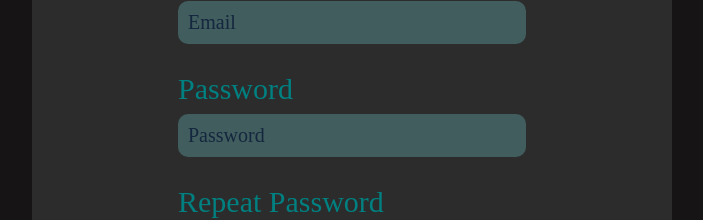
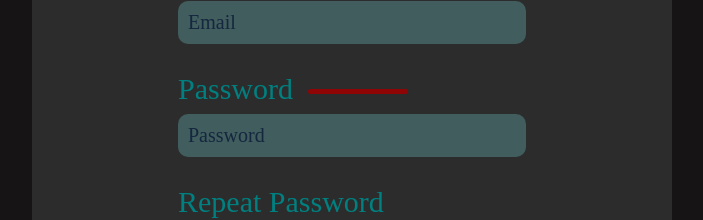
Before and after one commit to Watashinokao/react, a React (Vite) app: page /ReactHookForm in a window 1280 px wide. Shown: the part 367-587 px from the top of the page, without its empty margins (288-991 px from the left). Built offline with nearby package versions, Linux system fonts and the light colour scheme.

Commit message:
feat: add show password complexity

```diff
--- a/src/components/ReactHookForm/ReactHookForm.tsx
+++ b/src/components/ReactHookForm/ReactHookForm.tsx
@@ -1,4 +1,4 @@
-import React from 'react';
+import React, { FormEvent, useState } from 'react';
 import classes from '../UncontrolledForm/UncontrolledForm.module.css';
 import { SubmitHandler, useForm } from 'react-hook-form';
 import { schema } from '../../schema/schema';
@@ -20,6 +20,12 @@ interface Schema {
   terms_conditions: boolean;
 }
 const ReactHookForm = () => {
+  const [password, setPassword] = useState('');
+  console.log(password.length);
+
+  const handleChange = (event: FormEvent<HTMLInputElement>) => {
+    setPassword(event.currentTarget.value);
+  };
   const navigate = useNavigate();
   const { setCard } = dataSlice.actions;
   const dispatch = useAppDispatch();
@@ -59,8 +65,21 @@ const ReactHookForm = () => {
         <div>{errors.email?.message}</div>
       </label>
       <label>
-        Password{' '}
+        Password
+        <div
+          className={classes.password}
+          style={{
+            backgroundColor:
+              password.length < 5
+                ? '#8f0404'
+                : errors.password?.message || password.length < 8
+                  ? '#9a9208'
+                  : '#098f04',
+          }}
+        ></div>
         <input
+          value={password}
+          onInput={(event) => handleChange(event)}
           {...register('password')}
           type={'password'}
           placeholder={'Password'}
--- a/src/components/UncontrolledForm/UncontrolledForm.module.css
+++ b/src/components/UncontrolledForm/UncontrolledForm.module.css
@@ -49,5 +49,13 @@
     height: 40px;
     font-size: 20px;
     border-radius: 30px;
+}
+.password{
+    position: absolute;
+    border-radius: 20px;
+    width: 100px;
 
+    height: 5px;
+    top: 15px;
+    left: 130px;
 }
--- a/src/schema/schema.ts
+++ b/src/schema/schema.ts
@@ -18,8 +18,7 @@ export const schema = object({
     .matches(/[A-Z]/, 'добавьте заглавную букву')
     .matches(/[a-z]/, 'добавьте строчную букву')
     .matches(/[1-9]/, 'добавьте цифру')
-    .matches(/[!@#$%^&*()\-_=+{};:,<.>]/, 'добавьте спецсимвол')
-    .min(8, 'пароль не содержит 8 символов'),
+    .matches(/[!@#$%^&*()\-_=+{};:,<.>]/, 'добавьте спецсимвол'),
   repeatPassword: string()
     .required('поле обязательно')
     .min(8, 'пароль не содержит 8 символов')
```
